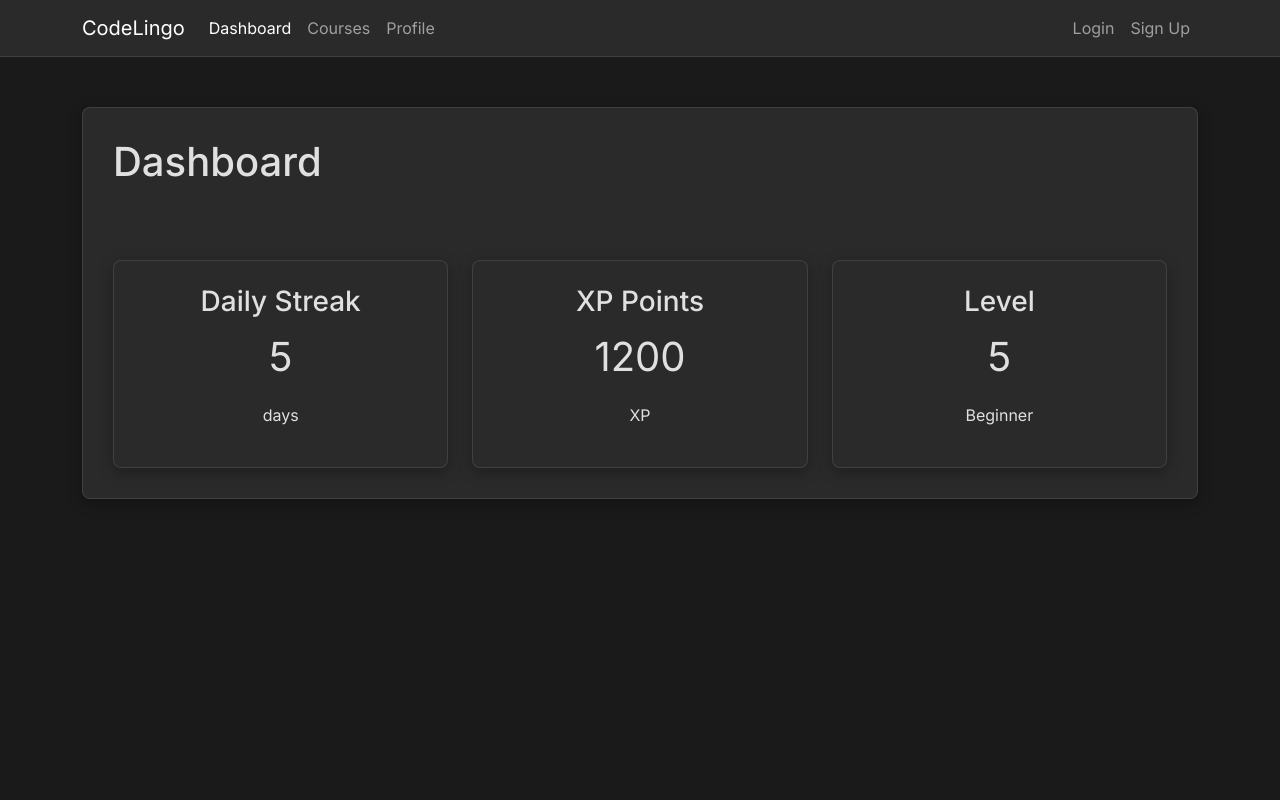
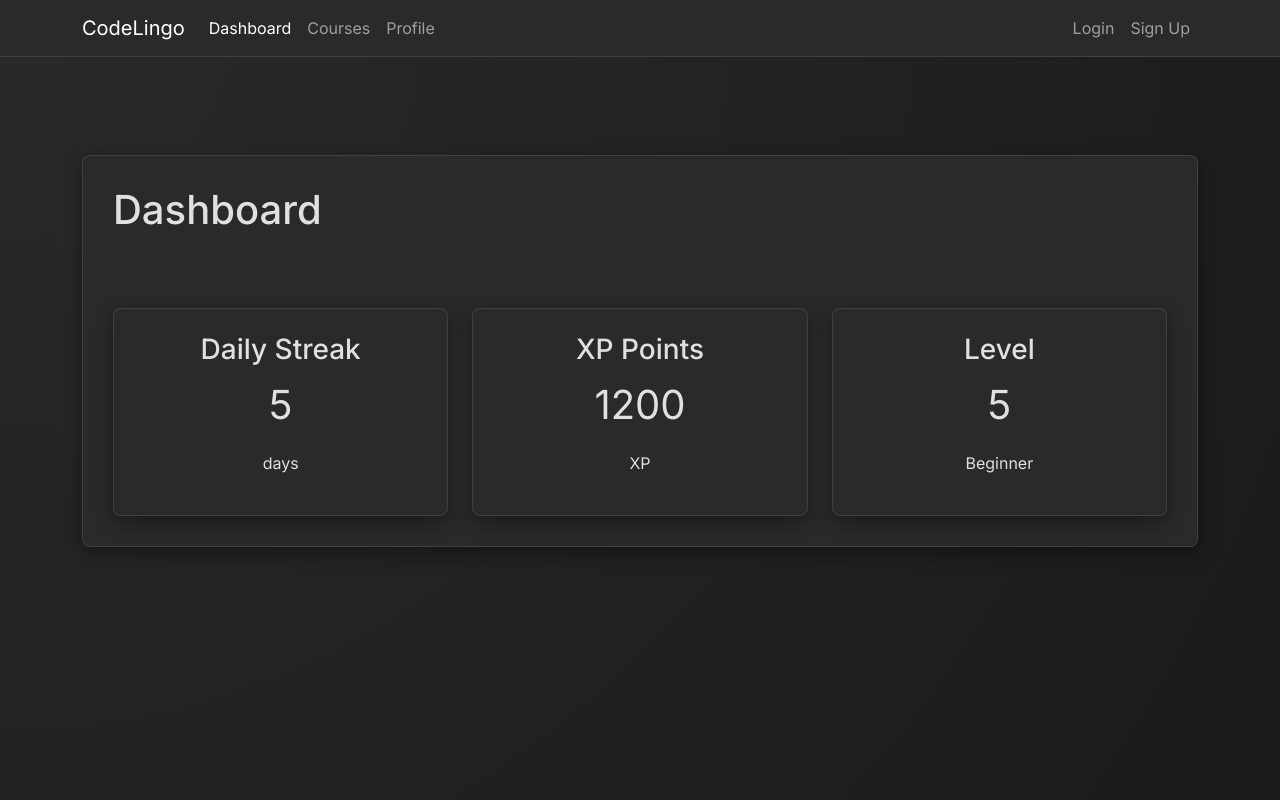
Before and after one commit to SaaiAravindhRaja/CodeLingo, a React (Create React App) app: page /dashboard in a window 1280 px wide. Shown: the top 800 px of the page. Built offline with nearby package versions, Linux system fonts and the light colour scheme.

Commit message:
Refine global styles for sleekness

```diff
--- a/src/App.css
+++ b/src/App.css
@@ -1,15 +1,18 @@
 .App {
   min-height: 100vh;
+  display: flex;
+  flex-direction: column;
 }
 
 .ray-card {
   background-color: var(--ray-bg-medium);
   border-radius: 8px;
   border: 1px solid var(--ray-border-light);
-  box-shadow: 0 4px 15px var(--ray-shadow);
+  box-shadow: 0 6px 20px var(--ray-shadow); /* Softer, more diffused shadow */
   padding: 30px;
   margin-top: 50px;
   color: var(--ray-text-light);
+  transition: all 0.3s ease; /* Prepare for hover effects */
 }
 
 .ray-card h1, .ray-card h2, .ray-card h3, .ray-card p {
@@ -21,10 +24,20 @@
   background-color: var(--ray-bg-dark) !important;
   color: var(--ray-text-light) !important;
   border-radius: 4px !important;
+  border: 1px solid var(--ray-border-light) !important; /* Add border to input */
+  transition: border-color 0.3s ease;
+}
+
+.MuiFilledInput-root:hover:not(.Mui-disabled):before {
+  border-bottom: none !important; /* Remove default hover underline */
+}
+
+.MuiFilledInput-root.Mui-focused {
+  border-color: var(--ray-accent-blue) !important; /* Highlight border on focus */
 }
 
 .MuiFilledInput-underline:before, .MuiFilledInput-underline:after {
-  border-bottom: 1px solid var(--ray-border-light) !important;
+  display: none !important; /* Remove default underlines */
 }
 
 .MuiInputLabel-filled {
@@ -40,21 +53,30 @@
     background-color: var(--ray-accent-blue);
     border-color: var(--ray-accent-blue);
     color: #fff;
-    transition: background-color 0.3s ease, border-color 0.3s ease;
+    transition: all 0.3s ease;
+    box-shadow: 0 2px 5px rgba(0, 0, 0, 0.2); /* Subtle shadow for lift */
 }
 
 .btn-primary:hover {
     background-color: var(--ray-accent-purple);
     border-color: var(--ray-accent-purple);
+    box-shadow: 0 4px 10px rgba(0, 0, 0, 0.4); /* Enhanced shadow on hover */
+    transform: translateY(-1px); /* Slight lift */
+}
+
+.btn-primary:focus {
+    outline: none;
+    box-shadow: 0 0 0 0.25rem rgba(74, 144, 226, 0.5); /* Focus ring */
 }
 
 /* Link Styling */
 a {
   color: var(--ray-accent-blue);
   text-decoration: none;
+  transition: color 0.3s ease;
 }
 
 a:hover {
   color: var(--ray-accent-purple);
-  text-decoration: underline;
+  text-decoration: none; /* Remove underline on hover for sleekness */
 }
--- a/src/index.css
+++ b/src/index.css
@@ -8,7 +8,7 @@
   --ray-accent-blue: #4a90e2;
   --ray-accent-purple: #8a4ae2;
   --ray-border-light: rgba(255, 255, 255, 0.1);
-  --ray-shadow: rgba(0, 0, 0, 0.3);
+  --ray-shadow: rgba(0, 0, 0, 0.4); /* Slightly darker shadow */
 }
 
 body {
@@ -16,8 +16,9 @@ body {
   font-family: 'Inter', sans-serif;
   -webkit-font-smoothing: antialiased;
   -moz-osx-font-smoothing: grayscale;
-  background-color: var(--ray-bg-dark);
+  background: radial-gradient(circle at top left, #2a2a2a, #1a1a1a); /* Subtle radial gradient */
   color: var(--ray-text-light);
+  min-height: 100vh; /* Ensure body takes full height for gradient */
 }
 
 code {
```
